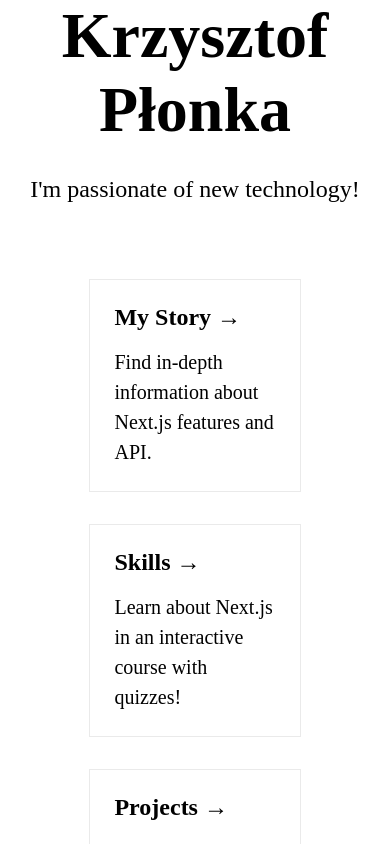
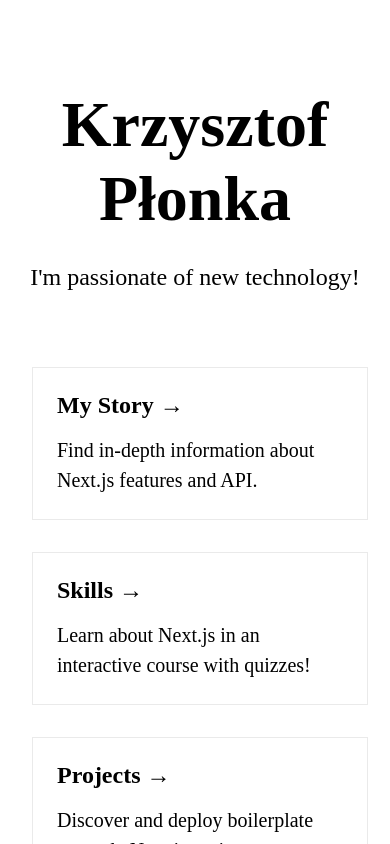
Before and after one commit to chris-plonka/next-site, a Next.js app: page / in a window 390 px wide. Shown: the top 844 px of the page. Built offline with nearby package versions, Linux system fonts and the light colour scheme.

Commit message:
update .card in 600px

```diff
--- a/styles/Home.module.css
+++ b/styles/Home.module.css
@@ -127,6 +127,18 @@
   align-items: center;
   height: 150vh;
 }
+
+	.card {
+  margin: 1rem;
+  padding: 1.5rem;
+  text-align: left;
+  color: inherit;
+  text-decoration: none;
+  border: 1px solid #eaeaea;
+ /* border-radius: 10px; */
+  transition: color 0.15s ease, border-color 0.15s ease;
+  width: 80%;
+}
   .grid {
     width: 100%;
     flex-direction: column;
```
